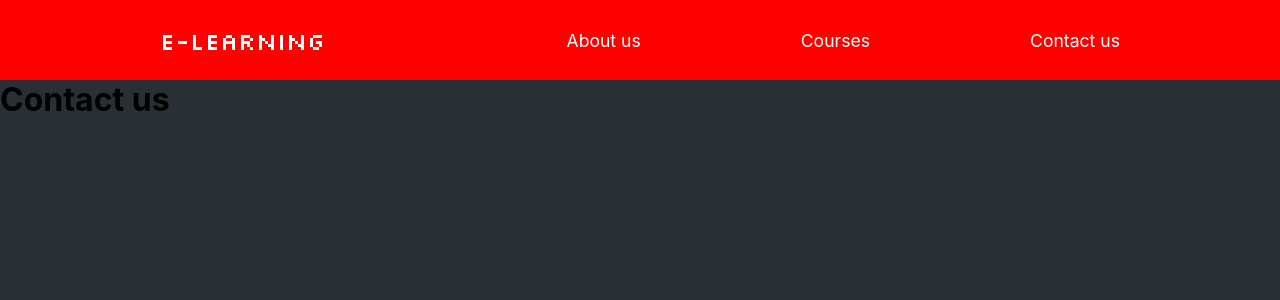
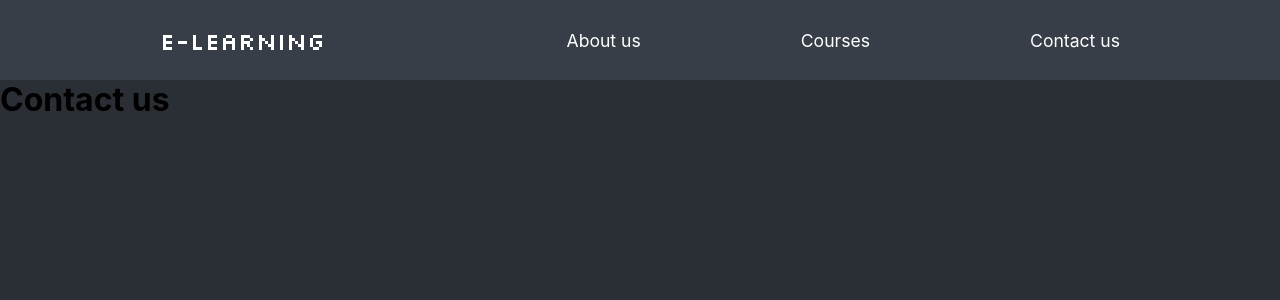
Before and after one commit to Shaxboz2001/golden-bridge-project, a React (Create React App) app: page /contact in a window 1280 px wide. Shown: the top 300 px of the page. Built offline with nearby package versions, Linux system fonts and the light colour scheme; a web font is replaced by a local one.

Commit message:
changed nav bg color to normal

```diff
--- a/src/components/Nav.js
+++ b/src/components/Nav.js
@@ -32,7 +32,7 @@ const StyledNav = styled.nav`
   justify-content: space-between;
   align-items: center;
   padding: 1rem 10rem;
-  background-color: red;
+  background-color: #383e47;
   a {
     text-decoration: none;
     color: #fff;
```
